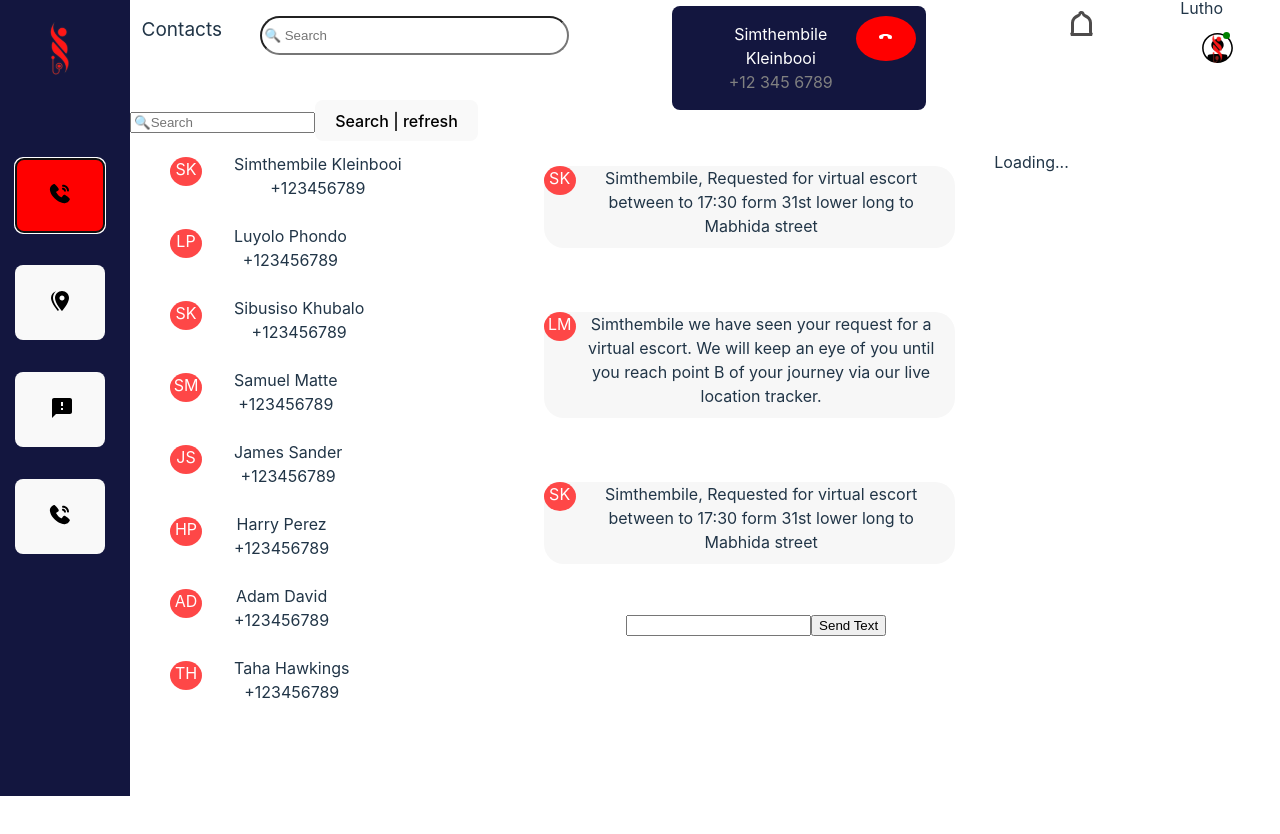
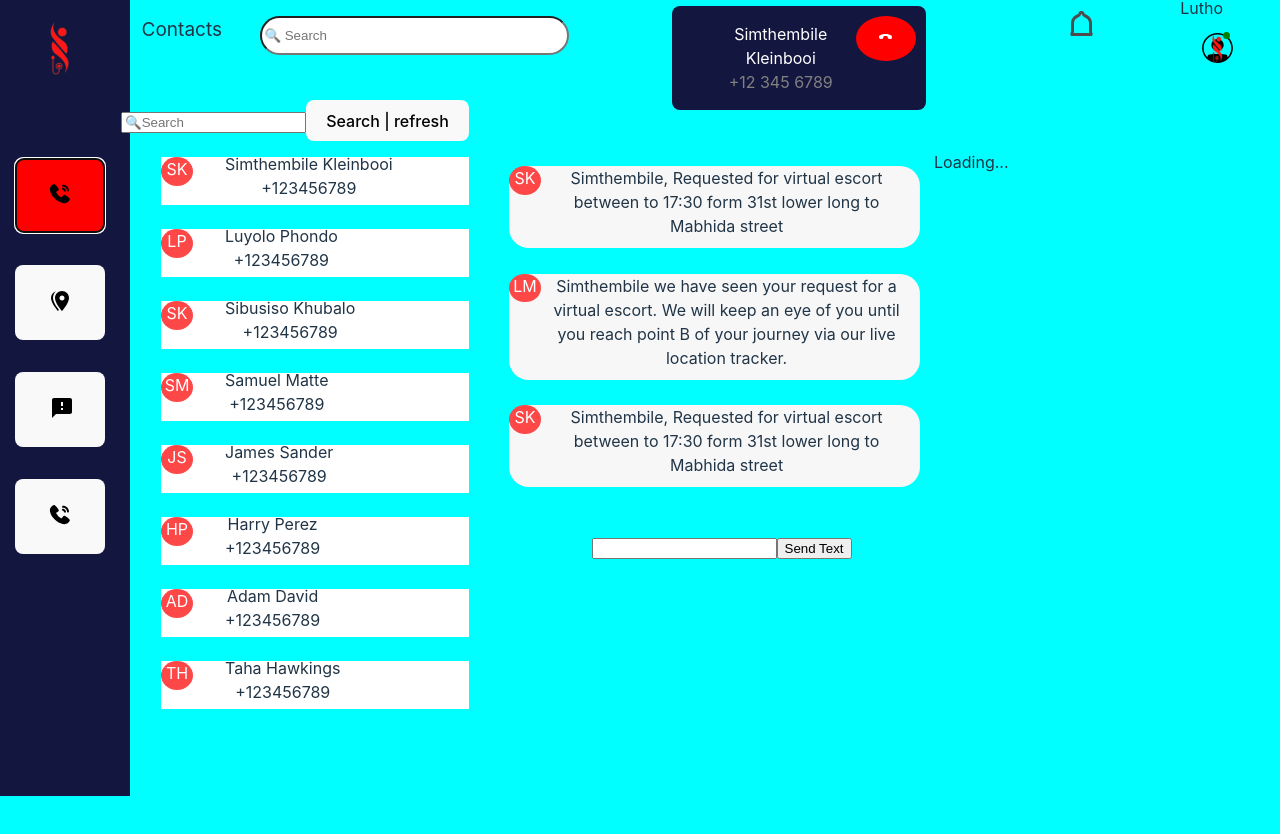
Before and after one commit to DildaarYounglings/eclipsus-sos-react-frontend, a React (Vite) app: page / in a window 1280 px wide. Both pictures are taken after a click on the button 60 px from the left and 195 px from the top of the page. Shown: the top 834 px of the page. Built offline with nearby package versions, Linux system fonts and the light colour scheme.

Commit message:
moddified css media query for styling

```diff
--- a/src/App.scss
+++ b/src/App.scss
@@ -30,20 +30,145 @@
 }
 // Small devices (portrait tablets and large phones, 600px and up) //
 @media only screen and (min-width: 600px) {
+  body {
+    margin: 0px;background-color:green;
+  }
 }
 
 // Medium devices (landscape tablets, 768px and up) //
 @media only screen and (min-width: 768px) {
+  body {
+    margin: 0px;background-color: blue;
+  }
 }
 
 // Large devices (laptops/desktops, 992px and up) //
 @media only screen and (min-width: 992px) {
+  body {
+    margin: 0px;background-color:white;
+  }
+//////////////////////////////////////////////
+  .UserProfileNavbar {
+    position: absolute;
+    top: 0vh;
+    left: 9.5vw;
+    width: 100vw;
+    height: 6rem;
+    .UserProfileNavba_ul {
+      display: flex;
+      flex-direction: row;
+      gap: 2vw;
+      list-style: none;
+      translate: -20px 0px;
+      .li_1 {
+        display: flex;
+        flex-direction: row;
+        gap: 2vw;
+        .li_1_span {
+          font-size: 19px;
+        }
+        .li_1_searchInput {
+          width: 309px;
+          height: 39px;
+          border-radius: 50px;
+        }
+      }
+      .li_2 {
+        translate: 0px -10px;
+        background-color: #13163f;
+        border-radius: 8px;
+        height: fit-content;
+        width: fit-content;
+        display: flex;
+        .li_2_ul {
+          display: flex;
+          flex-direction: row;
+          gap: 1.5rem;
+          list-style: none;
+          .li_2_ul_li_1 {
+            display: "flex";
+          }
+          .li_2_ul_li_2 {
+            height: fit-content;
+            width: fit-content;
+            translate: -10px 10px;
+            button {
+              background-color: #ff0000;
+              border-radius: 500%;
+              width: fit-content;
+              height: fit-content;
+            }
+          }
+        }
+      }
+    }
+  }
+  //////////////////////////////
+  .WelcomeUser{
+    position:absolute; top:102px; left:130px; width:fit-content; height: 13rem;
+    ol{width:87vw; translate:-10px 0px; list-style:none; display:flex; gap:2vw;}
+  }
+  //////////////////////////////
+  .EmergencyRequestsTable {
+    display:flex;
+    gap:5vw;
+    position:absolute;
+    top:300px;
+    left:100px;
+    width:fit-content;
+    height:fit-content;
+  }
+  /////////////  ContactsPageBody  ////////////////
+  .ContactsPageBody{
+    position: absolute;
+    top: 150px;
+    left: 121px;
+    display: grid;
+    grid-template-columns: auto auto auto;
+    gap: 0vw;
+    width: fit-content;
+    height: fit-content;
+  }
+  .ContactsPageList{
+    translate:0px -50px;
+    > ol{
+      list-style-type:none;
+      display:flex;
+      width:fit-content;
+      height:70vh;
+      flex-direction:column;
+      gap:1.5vh;
+      overflow-y:scroll;
+    }
+  }
+  .ContactsPageSMS{
+    background-color:transparent;
+    width:440px;
+    height:700px;
+    display:flex;
+    flex-direction:column;
+    gap:0vh;
+    .ContactsPageSMS-ol{
+      list-style-type: none;
+      display: flex;
+      flex-direction: column;
+      gap: 2vw;
+      .ContactsPageSMS-li{
+        border-radius: 20px;
+        background-color: rgb(247, 247, 247);
+        height: fit-content;
+        width: fit-content;
+        display: flex;
+        gap: 2rem;
+      }
+    }
+  }
 }
 
 // Extra large devices (large laptops and desktops, 1200px and up) //
 @media only screen and (min-width: 1200px) {
   body {
-    margin: 0px;
+    margin: 0px;background-color:cyan;
   }
   ///////////////////////
   .UserProfileNavbar {
--- a/src/components/contactsPage-UI-components/ContactsPageBody.jsx
+++ b/src/components/contactsPage-UI-components/ContactsPageBody.jsx
@@ -122,26 +122,9 @@ export const ContactsPageSMS = function () {
           paddingRight: "7vw",
         }}
       >
-        <ol
-          style={{
-            listStyleType: "none",
-            display: "flex",
-            flexDirection: "column",
-            gap: "5vw",
-          }}
-        >
+        <ol className="ContactsPageSMS-ol">
           {messagesArray.map((item, index, arr) => (
-            <li
-              key={index}
-              style={{
-                borderRadius: "20px",
-                backgroundColor: "rgb(247, 247, 247)",
-                height: "fit-content",
-                width: "fit-content",
-                display: "flex",
-                gap: "2rem",
-              }}
-            >
+            <li key={index} className="ContactsPageSMS-li">
               <div
                 style={{
                   width: "2rem",
@@ -472,18 +455,7 @@ export const ContactsPageBody = function () {
     ContactNum: "",
   });
   return (
-    <div
-      style={{
-        position: "absolute",
-        top: "150px",
-        left: "130px",
-        display: "grid",
-        gridTemplateColumns: "auto auto auto",
-        gap: "2vw",
-        width: "fit-content",
-        height: "fit-content",
-      }}
-    >
+    <div className="ContactsPageBody">
       <ContactsPageList
         searchQueryText={[searchQueryText, setSearchQueryText]}
         isclickedItem={[isclickeditem, setIsclickeditem]}
```
